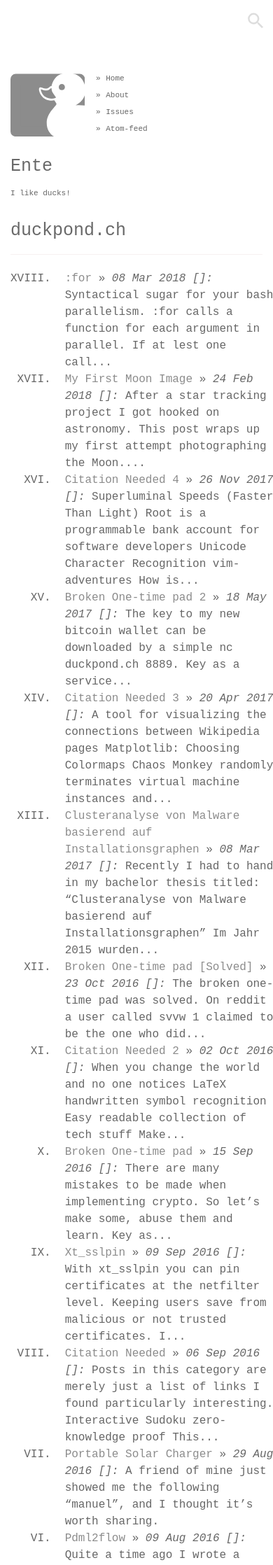
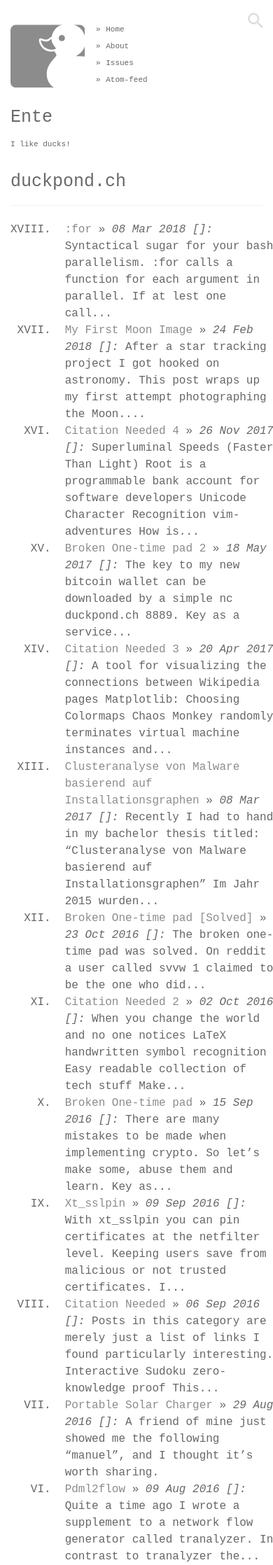
Before and after one commit to Enteee/duckpond.ch, a Jekyll site: the page built from index.html, in a window 390 px wide. Shown: the top 2236 px of the page at 70% size. Built offline with Jekyll 4.4.1, drawn with Linux system fonts in a browser that asks for light colours; the list of posts is cut into pages by our own code; comment, search, counter and statistics services are not loaded.

Commit message:
Mobile margin-top

```diff
--- a/static/css/main.css
+++ b/static/css/main.css
@@ -322,7 +322,13 @@ div.right .post ul {
  * ///////////////////////////////////
  */
 nav {
-    margin-top: 100px;
+    margin-top: 30px;
+}
+
+@media only screen and (min-width: 600px) {
+    nav {
+        margin-top: 100px;
+    }
 }
 
 nav .nav-item,
```
